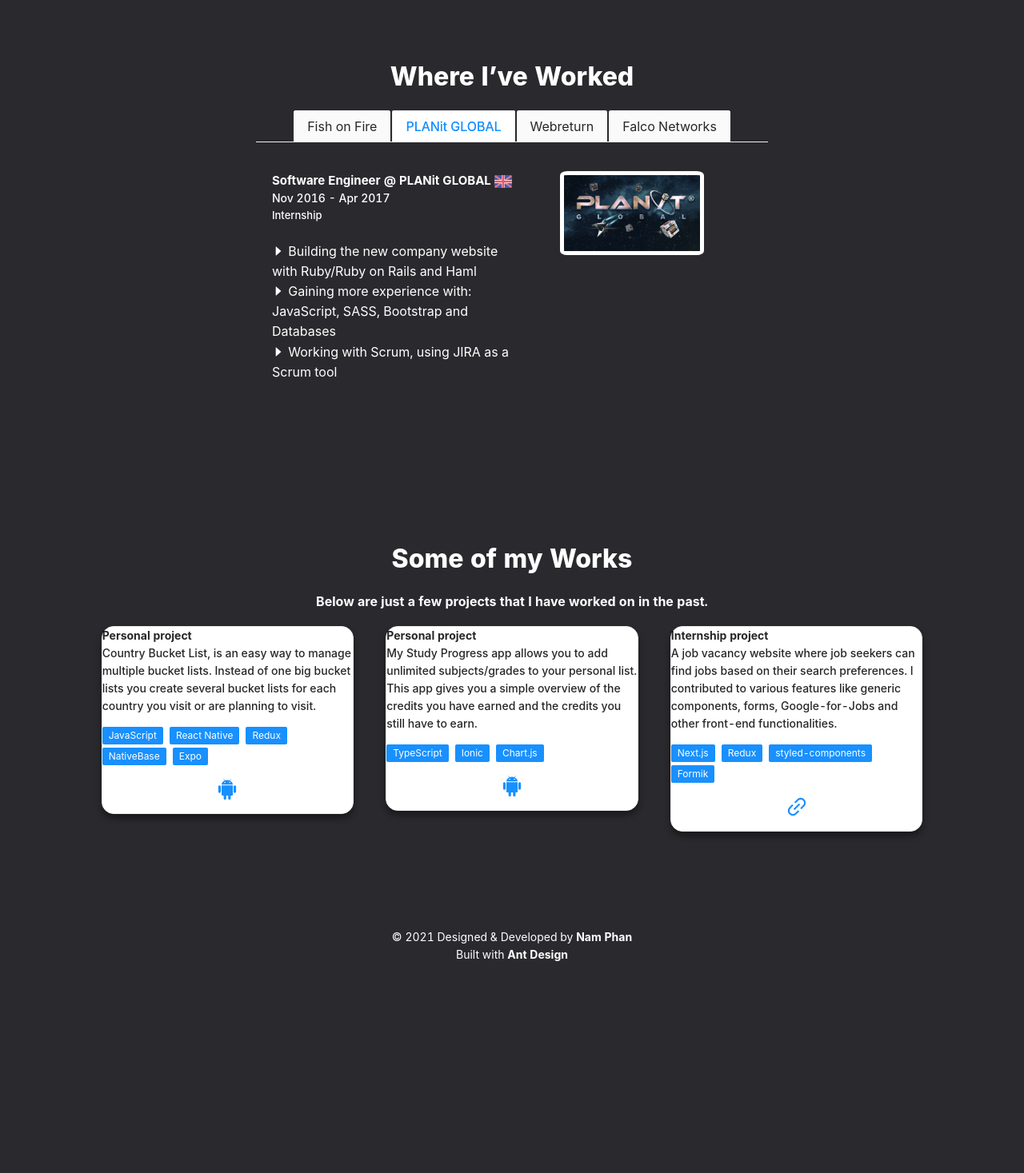
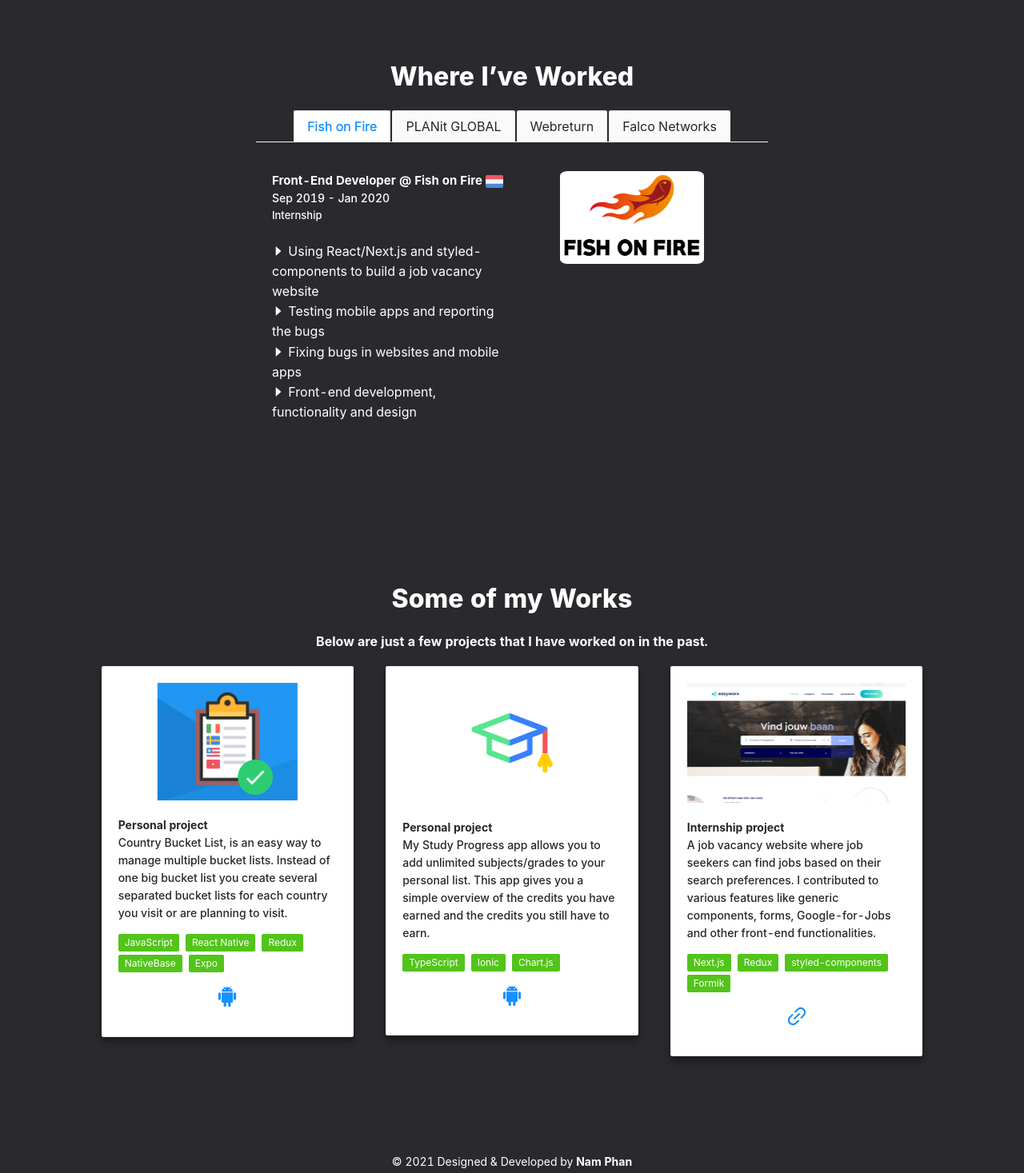
Before and after one commit to NamTPhan/NamTPhan.github.io, a React (Create React App) app: page / in a window 1280 px wide. Shown: the part 2240-3707 px from the top of the page at 80% size. Before the commit the page ends 3475 px from the top, so only its background shows below. Built offline with nearby package versions, Linux system fonts and the light colour scheme.

Commit message:
Projects section updated

```diff
--- a/src/components/ExperienceSection.js
+++ b/src/components/ExperienceSection.js
@@ -34,7 +34,7 @@
         lg={{ span: 12, offset: 6 }}
         xl={{ span: 12, offset: 6 }}
       >
-        <Tabs defaultActiveKey="1" type="card" size={'large'} centered>
+        <Tabs defaultActiveKey="0" type="card" size={'large'} centered>
           {ExperienceData.map((Exp, index) => (
             <TabPane tab={Exp.company} key={index}>
               <ExperienceBlock
--- a/src/components/ProjectsSection.js
+++ b/src/components/ProjectsSection.js
@@ -1,18 +1,17 @@
 import React from "react";
-import { Row, Col, Card, Collapse, Tag, Tooltip } from "antd";
+import { Row, Col, Card, Tag } from "antd";
 import { AndroidFilled, LinkOutlined } from "@ant-design/icons";
-import styled from "styled-components";
 
 import ProjectsData from "../data/projects.json";
 
-const { Panel } = Collapse;
+import styled from "styled-components";
+import * as Colors from "../styles/Colors";
 
 const StyledCard = styled(Card)`
   box-shadow: 0 5px 10px rgba(0, 0, 0, 0.19), 0 6px 6px rgba(0, 0, 0, 0.23);
-  border-radius: 15px;
 
   .ant-card-body {
-    padding: 0px !important;
+    padding: 20px !important;
   }
 `;
 
@@ -33,7 +32,7 @@
 const FeatureImage = styled.img`
   width: 100%;
   max-height: 300px;
-  border-radius: 15px 15px 0px 0px;
+  margin-bottom: 20px;
 `;
 
 const LinksP = styled.p`
@@ -58,17 +57,17 @@
             style={{ padding: "10px 20px" }}
           >
             <StyledCard>
-              {/* <FeatureImage
+              <FeatureImage
                 src={require("../assets/projects/" + project.image + ".png")}
                 alt="feature"
-              /> */}
+              />
               <b>{project.type}</b>
               <p style={{ fontWeight: 500 }}>{project.description}</p>
               <p>
                 {project.tags.map((tag, index) => (
                   <Tag
                     key={"tag" + index}
-                        color="#1890ff"
+                    color={Colors.Green}
                     style={{ marginBottom: "3px" }}
                   >
                     {tag}
@@ -82,11 +81,9 @@
                     target="_blank"
                     rel="noopener noreferrer"
                   >
-                        <Tooltip title="View Online" color="blue">
                     <AndroidFilled
-                            style={{ fontSize: "26px", color: "#1890ff" }}
+                      style={{ fontSize: "26px", color: Colors.Blue }}
                     />
-                        </Tooltip>
                   </a>
                 )}
                 {project.website && (
@@ -95,9 +92,7 @@
                     target="_blank"
                     rel="noopener noreferrer"
                   >
-                        <Tooltip title="View Online" color="blue">
                     <LinkOutlined style={{ fontSize: "26px" }} />
-                        </Tooltip>
                   </a>
                 )}
               </LinksP>
--- a/src/data/projects.json
+++ b/src/data/projects.json
@@ -2,7 +2,7 @@
   {
     "id": "countrybucketlist",
     "name": "Country Bucket List",
-    "description": "Country Bucket List, is an easy way to manage multiple bucket lists. Instead of one big bucket lists you create several bucket lists for each country you visit or are planning to visit.",
+    "description": "Country Bucket List, is an easy way to manage multiple bucket lists. Instead of one big bucket list you create several separated bucket lists for each country you visit or are planning to visit. ",
     "image": "countrybucketlist",
     "tags": ["JavaScript", "React Native", "Redux", "NativeBase", "Expo"],
     "type": "Personal project",
```
Also changed, not shown: src/assets/projects/countrybucketlist.png (added), src/assets/projects/mystudyprogress.png (added). Lines whose indentation alone changed are shown as unchanged.
